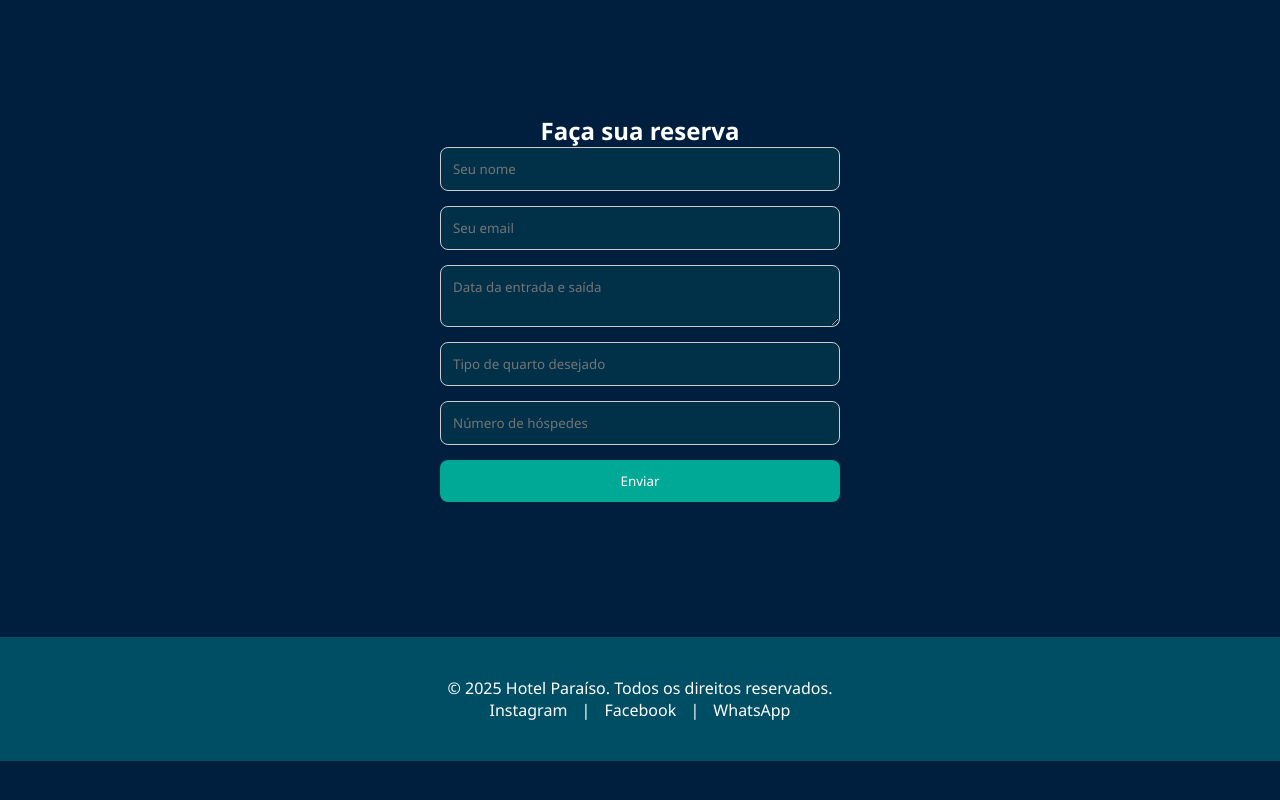
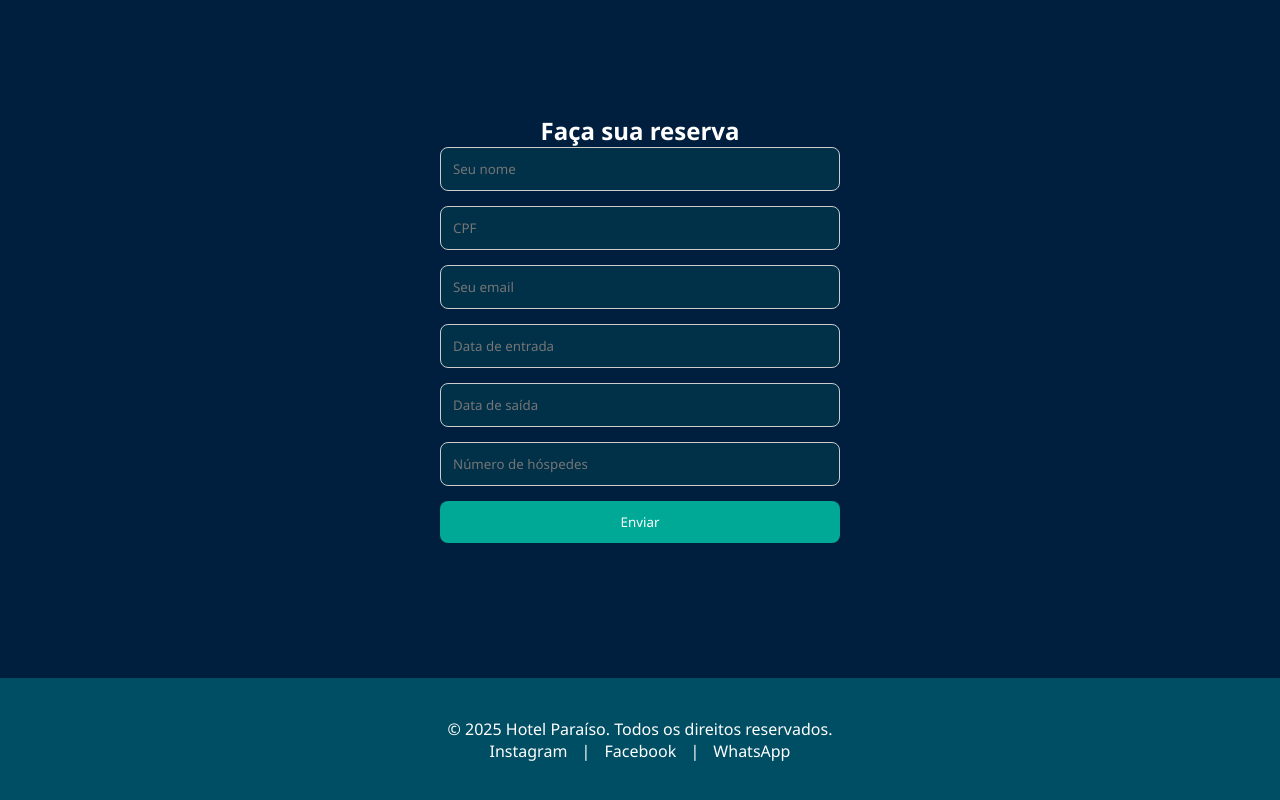
Before and after one commit to kauahenrique33/SA-18-, a plain HTML site: page INDEX.HTML in a window 1280 px wide. Shown: the part 2118-2918 px from the top of the page. Before the commit the page ends 2879 px from the top, so only its background shows below. Drawn offline with Linux system fonts and the light colour scheme.

Commit message:
primeiro commit

```diff
--- a/INDEX.HTML
+++ b/INDEX.HTML
@@ -87,9 +87,10 @@
       <h2>Faça sua reserva</h2>
       <form id="formReserva">
         <input type="text" placeholder="Seu nome" required/>
+        <input type="text" placeholder="CPF" required/>
         <input type="email" placeholder="Seu email" required/>
-        <textarea placeholder="Data da entrada e saída" required></textarea>
-        <input type="text" placeholder="Tipo de quarto desejado" required/>
+        <input type= "text" placeholder="Data de entrada " required>
+        <input type="text" placeholder="Data de saída" required/>
         <input type="text" placeholder="Número de hóspedes" required/>
         <button type="submit">Enviar</button>
         <p id="mensagemEnvio"></p>
```
